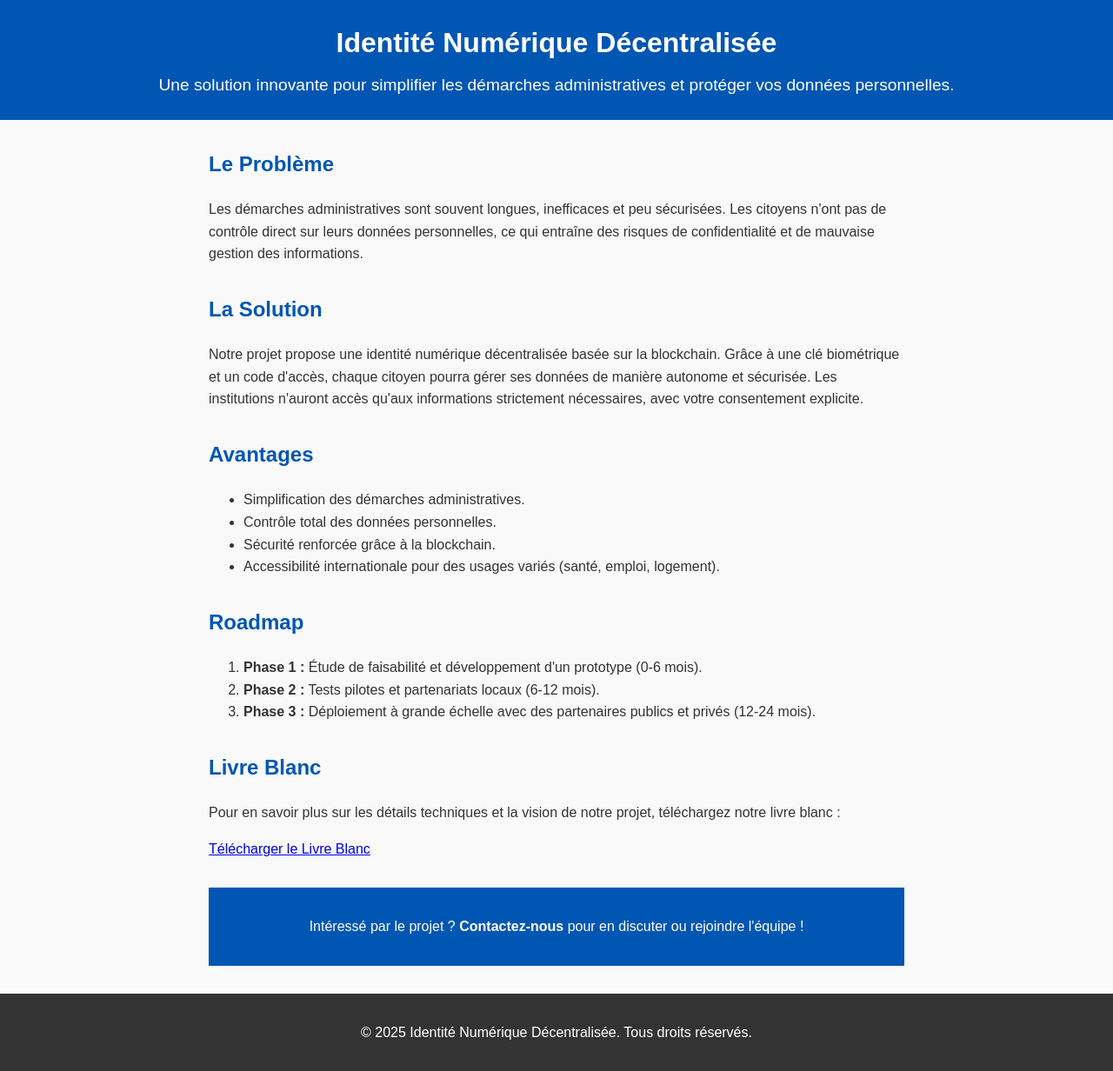
After one commit to berru-g/berru-g, a PHP site: page /blog/identite-numerique-decentralise.html in a window 1280 px wide. The commit adds this page. Shown: the whole page at 87% size. Run offline with PHP 8.4, Linux system fonts and the light colour scheme.

Commit message:
clsetmotc

```diff
--- a/blog/Et-si-les-humains-etaient-des-tokens.html
+++ b/blog/Et-si-les-humains-etaient-des-tokens.html
@@ -127,7 +127,7 @@
             </strong>
             <br>
             <strong>
-                <p style="text-align:center"><a href="index.html/#espace-commentaire">Ecrire un commentaire</a></p>
+                <p style="text-align:center"><a href="index.html/#espace-commentaire">Espace commentaire</a></p>
             </strong>
             <br>
             <div class="share-container">
--- a/blog/Formule-de-reussite.html
+++ b/blog/Formule-de-reussite.html
@@ -139,7 +139,7 @@
             </strong>
             <br>
             <strong>
-                <p style="text-align:center"><a href="index.html/#espace-commentaire">Ecrire un commentaire</a></p>
+                <p style="text-align:center"><a href="index.html/#espace-commentaire">Espace commentaire</a></p>
             </strong>
             <br>
             <div class="share-container">
--- a/blog/Necessite-de-la-solitude.html
+++ b/blog/Necessite-de-la-solitude.html
@@ -115,7 +115,7 @@
             </strong>
             <br>
             <strong>
-                <p style="text-align:center"><a href="index.html/#espace-commentaire">Ecrire un commentaire</a></p>
+                <p style="text-align:center"><a href="index.html/#espace-commentaire">Espace commentaire</a></p>
             </strong>
             <br>
             <div class="share-container">
--- a/blog/Quand-on-veut-on-peut.html
+++ b/blog/Quand-on-veut-on-peut.html
@@ -13,7 +13,7 @@
     <meta name="robots" content="noai">
     <!-- Balises Open Graph pour les réseaux sociaux -->
     <meta property="og:title" content="savoir relatif et absolu">
-    <meta property="og:description" content="lorsque certains réussiront, d'autres apprendront la résilience.">
+    <meta property="og:description" content="Quand on veut on peut ? Lorsque certains réussiront, d'autres apprendront la résilience.">
     <meta property="og:type" content="article">
     <meta property="og:url" content="https://savoir-relatif-et-absolu.netlify.app/Quand-on-veut-on-peut">
     <link rel="canonical" href="https://savoir-relatif-et-absolu.netlify.app/" />
@@ -135,7 +135,7 @@
             </strong>
             <br>
             <strong>
-                <p style="text-align:center"><a href="index.html/#espace-commentaire">Ecrire un commentaire</a></p>
+                <p style="text-align:center"><a href="index.html/#espace-commentaire">Espace commentaire</a></p>
             </strong>
             <br>
             <div class="share-container">
--- a/blog/Science-et-spiritualite.html
+++ b/blog/Science-et-spiritualite.html
@@ -516,7 +516,7 @@
             </strong>
             <br>
             <strong>
-                <p style="text-align:center"><a href="index.html/#espace-commentaire">Ecrire un commentaire</a></p>
+                <p style="text-align:center"><a href="index.html/#espace-commentaire">Espace commentaire</a></p>
             </strong>
             <br>
             <div class="share-container">
--- /dev/null
+++ b/blog/identite-numerique-decentralise.html
@@ -0,0 +1,113 @@
+<!DOCTYPE html>
+<html lang="fr">
+<head>
+    <meta charset="UTF-8">
+    <meta name="viewport" content="width=device-width, initial-scale=1.0">
+    <meta name="description" content="Projet d'identité numérique décentralisée visant à simplifier les services publics et protéger les données personnelles des citoyens.">
+    <title>Identité Numérique Décentralisée</title>
+    <style>
+        body {
+            font-family: Arial, sans-serif;
+            margin: 0;
+            padding: 0;
+            line-height: 1.6;
+            background-color: #f9f9f9;
+            color: #333;
+        }
+        header {
+            background: #0056b3;
+            color: white;
+            padding: 1.5rem 0;
+            text-align: center;
+        }
+        header h1 {
+            margin: 0;
+            font-size: 2rem;
+        }
+        header p {
+            margin: 0.5rem 0 0;
+            font-size: 1.2rem;
+        }
+        main {
+            max-width: 800px;
+            margin: 2rem auto;
+            padding: 0 1rem;
+        }
+        section {
+            margin-bottom: 2rem;
+        }
+        h2 {
+            color: #0056b3;
+        }
+        .cta {
+            background: #0056b3;
+            color: white;
+            text-align: center;
+            padding: 1rem;
+            margin: 2rem 0;
+        }
+        .cta a {
+            color: white;
+            text-decoration: none;
+            font-weight: bold;
+        }
+        footer {
+            background: #333;
+            color: white;
+            text-align: center;
+            padding: 1rem 0;
+        }
+    </style>
+</head>
+<body>
+    <header>
+        <h1>Identité Numérique Décentralisée</h1>
+        <p>Une solution innovante pour simplifier les démarches administratives et protéger vos données personnelles.</p>
+    </header>
+
+    <main>
+        <section>
+            <h2>Le Problème</h2>
+            <p>Les démarches administratives sont souvent longues, inefficaces et peu sécurisées. Les citoyens n'ont pas de contrôle direct sur leurs données personnelles, ce qui entraîne des risques de confidentialité et de mauvaise gestion des informations.</p>
+        </section>
+
+        <section>
+            <h2>La Solution</h2>
+            <p>Notre projet propose une identité numérique décentralisée basée sur la blockchain. Grâce à une clé biométrique et un code d'accès, chaque citoyen pourra gérer ses données de manière autonome et sécurisée. Les institutions n'auront accès qu'aux informations strictement nécessaires, avec votre consentement explicite.</p>
+        </section>
+
+        <section>
+            <h2>Avantages</h2>
+            <ul>
+                <li>Simplification des démarches administratives.</li>
+                <li>Contrôle total des données personnelles.</li>
+                <li>Sécurité renforcée grâce à la blockchain.</li>
+                <li>Accessibilité internationale pour des usages variés (santé, emploi, logement).</li>
+            </ul>
+        </section>
+
+        <section>
+            <h2>Roadmap</h2>
+            <ol>
+                <li><strong>Phase 1 :</strong> Étude de faisabilité et développement d'un prototype (0-6 mois).</li>
+                <li><strong>Phase 2 :</strong> Tests pilotes et partenariats locaux (6-12 mois).</li>
+                <li><strong>Phase 3 :</strong> Déploiement à grande échelle avec des partenaires publics et privés (12-24 mois).</li>
+            </ol>
+        </section>
+
+        <section>
+            <h2>Livre Blanc</h2>
+            <p>Pour en savoir plus sur les détails techniques et la vision de notre projet, téléchargez notre livre blanc :</p>
+            <p><a href="livre_blanc.pdf" download>Télécharger le Livre Blanc</a></p>
+        </section>
+
+        <div class="cta">
+            <p>Intéressé par le projet ? <a href="mailto:contact@identitenumerique.com">Contactez-nous</a> pour en discuter ou rejoindre l'équipe !</p>
+        </div>
+    </main>
+
+    <footer>
+        <p>&copy; 2025 Identité Numérique Décentralisée. Tous droits réservés.</p>
+    </footer>
+</body>
+</html>
--- a/blog/l-art-de-la-guerre.html
+++ b/blog/l-art-de-la-guerre.html
@@ -11,7 +11,7 @@
                     confort en
                     espérant que ça passe.">
     <meta name="keywords"
-        content="Gaël leberruyer, savoir relatif et absolu, Et si les humains étaient des tokens ?, L'art de la guerre, Quand on veut on peut ?, Nécessité de la solitude, Combler ses doutes avec la foi, Science et spiritualité, Identité numérique et blockchain, Qu'est-ce que ChatGPT et comment s'en servir ?, Stratégie et succès, Formule de réussite, Comment choisir un bon token ?, Révolution des IA en rédaction,">
+        content="Gaël leberruyer, savoir relatif et absolu, L'art de la guerre, pas de plan B, entrepreneur succes, ">
     <meta name="author" content="Gael Leberruyer.">
     <meta name="robots" content="noai">
     <!-- Balises Open Graph pour les réseaux sociaux -->
@@ -109,7 +109,7 @@
             </strong>
             <br>
             <strong>
-                <p style="text-align:center"><a href="index.html/#espace-commentaire">Ecrire un commentaire</a></p>
+                <p style="text-align:center"><a href="index.html/#espace-commentaire">Espace commentaire</a></p>
             </strong>
             <br>
             <div class="share-container">
--- a/blog/style.css
+++ b/blog/style.css
@@ -82,7 +82,7 @@ section {
 
 h1 {
     color: var(--color-article);
-    font-family: 'Quicksand', sans-serif;
+    font-family: 'Montserrat', sans-serif;
 }
 
 h2 {
@@ -114,7 +114,7 @@ img {
     text-align:left;
     color: #1a1a1a;
     font-size: 0.3;
-    background: #93a9f1;
+    background: #f1eb93;
     border: 1px solid #7a94eb;
     border-radius: 8px;
     padding: 1rem;
```
Also changed, not shown: blog/Identite-numerique-et-blockchain.html (+50 -18 lines).
